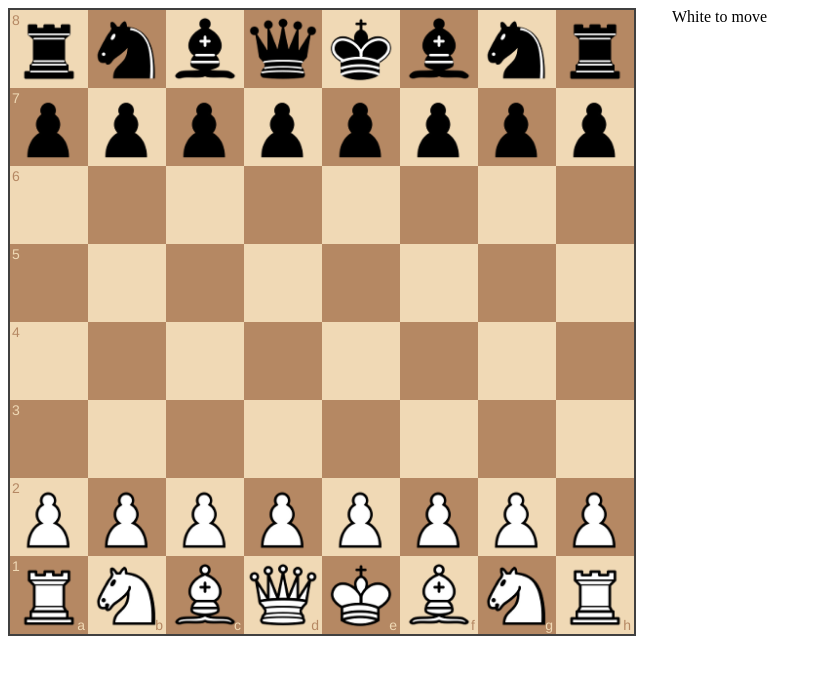
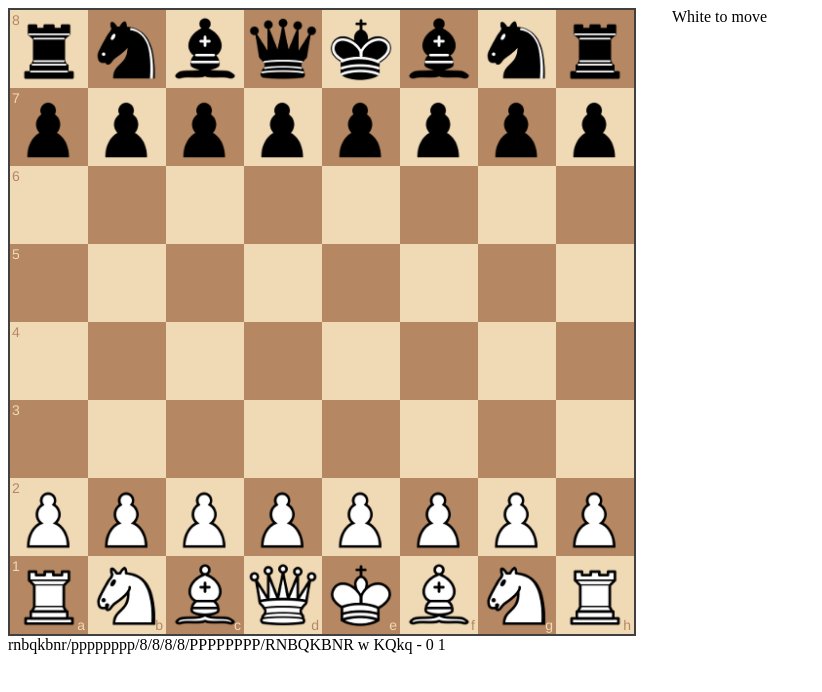
Before and after one commit to anandthakker/chess, a plain HTML site: page index.html in a window 1280 px wide. Shown: the whole page, without its empty margins (0-822 px from the left). Drawn offline with nearby package versions, Linux system fonts and the light colour scheme.

Commit message:
allow fen or pgn in hash state

```diff
--- a/index.html
+++ b/index.html
@@ -8,14 +8,20 @@
     width: 50%;
     float: left;
   }
-  @media screen and (max-width: 700px) {
-    #board {
-      width: 100%;
-    }
-  }
   .info {
     float: left;
     margin-left: 2em;
+    width: 45%;
+  }
+  #fen {
+    clear: both;
+  }
+
+  @media screen and (max-width: 700px) {
+    #board, .info {
+      width: 100%;
+    }
+
   }
 </style>
 <body>
@@ -27,6 +33,9 @@
     <div id="pgn">
     </div>
   </div>
+  <div id="fen">
+  </div>
+
 
 
 
@@ -41,12 +50,13 @@
     http://chessboardjs.com/examples#5000
     */
 
-    var board, game, statusEl, pgnEl;
+    var board, game, statusEl, pgnEl, fenEl;
 
     function initChess() {
       game = new Chess();
       statusEl = $('#status');
       pgnEl = $('#pgn');
+      fenEl = $('#fen');
 
       var cfg = {
         draggable: true,
@@ -121,8 +131,9 @@
       }
 
       statusEl.html(status);
-      setHash(game.pgn());
       pgnEl.html(game.pgn());
+      fenEl.html(game.fen());
+      setHash(game);
     };
 
     function setFen(fen) {
@@ -137,15 +148,25 @@
       updateStatus();
     }
 
-    function setHash(pgn) {
-      pgn = pgn.replace(/\s/g, '/')
-      window.location.hash = '#pgn/' + pgn;
-    }
-
-
     function parseHash(hash) {
       var match = /^#(game|fen|pgn).(.*)$/.exec(hash);
       return match ? match.slice(1) : [''];
+    }
+
+    function setHash(game) {
+      var parsed = parseHash(window.location.hash),
+          type = parsed[0],
+          newHash;
+      switch(type) {
+        case 'fen':
+          newHash = '#fen/' + game.fen()
+          break;
+        case 'pgn':
+        default:
+          newHash = '#pgn/' + game.pgn().replace(/\s/g, '/')
+          break;
+      }
+      window.location.hash = newHash;
     }
 
     var lastHash;
```
